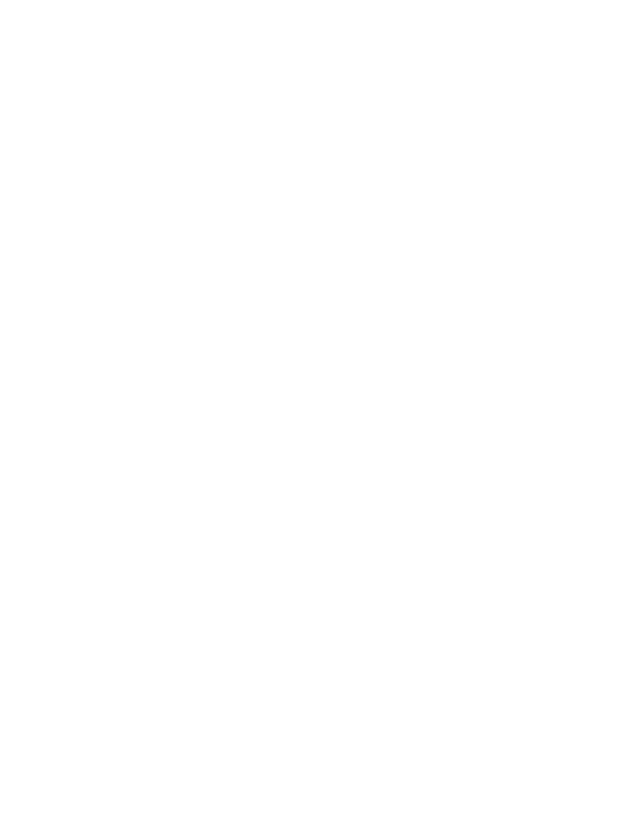
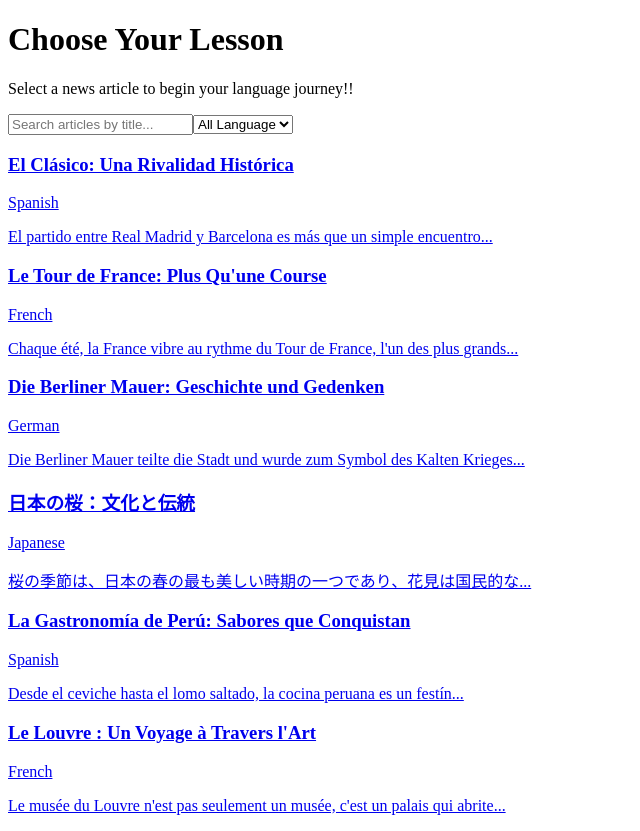
Before and after one commit to raptor1820/News2Lang, a Next.js app in the folder frontend/: page / in a window 1280 px wide. Shown: the whole page, without its empty margins (0-640 px from the left). Before the commit the page ends 800 px from the top, so only its background shows below. Built offline with nearby package versions, Linux system fonts and the light colour scheme.

Commit message:
recover layout.tsx - mistakely delete it

```diff
--- /dev/null
+++ b/frontend/src/app/layout.tsx
@@ -0,0 +1,33 @@
+import type { Metadata } from "next";
+import { Geist, Geist_Mono } from "next/font/google";
+
+const geistSans = Geist({
+  variable: "--font-geist-sans",
+  subsets: ["latin"],
+});
+
+const geistMono = Geist_Mono({
+  variable: "--font-geist-mono",
+  subsets: ["latin"],
+});
+
+export const metadata: Metadata = {
+  title: "Create Next App",
+  description: "Generated by create next app",
+};
+
+export default function RootLayout({
+  children,
+}: Readonly<{
+  children: React.ReactNode;
+}>) {
+  return (
+    <html lang="en">
+      <body
+        className={`${geistSans.variable} ${geistMono.variable} antialiased`}
+      >
+        {children}
+      </body>
+    </html>
+  );
+}
--- a/frontend/src/app/page.tsx
+++ b/frontend/src/app/page.tsx
@@ -1,3 +1,9 @@
+import ArticlesPage from "./articles/ArticlesPage";
+
 export default function Home() {
-  return <div></div>;
+  return (
+    <div>
+      <ArticlesPage />
+    </div>
+  );
 }
```
Also changed, not shown: frontend/src/app/articles/ArticlesPage.tsx (renamed from frontend/src/app/articles/page.tsx).
